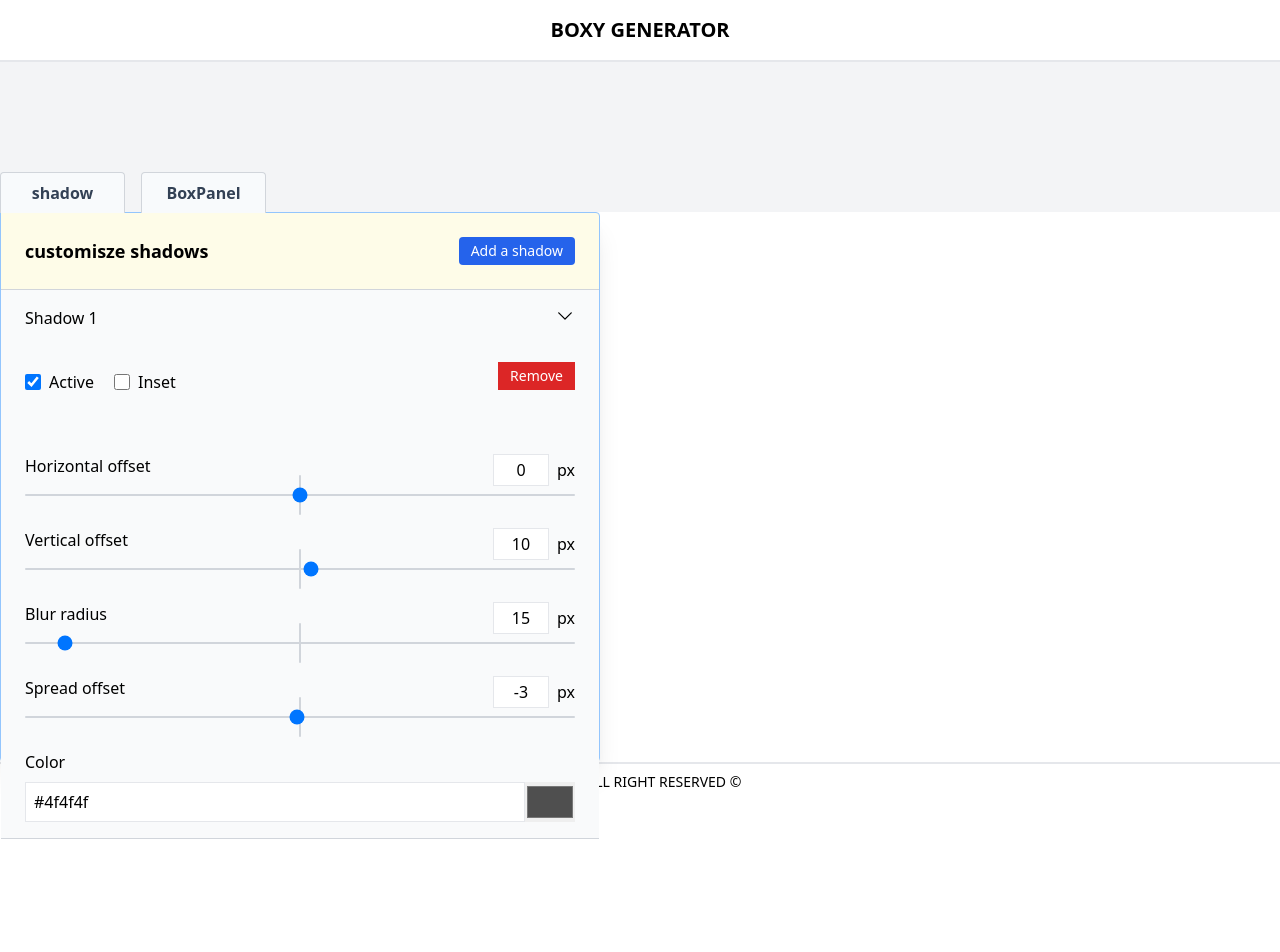
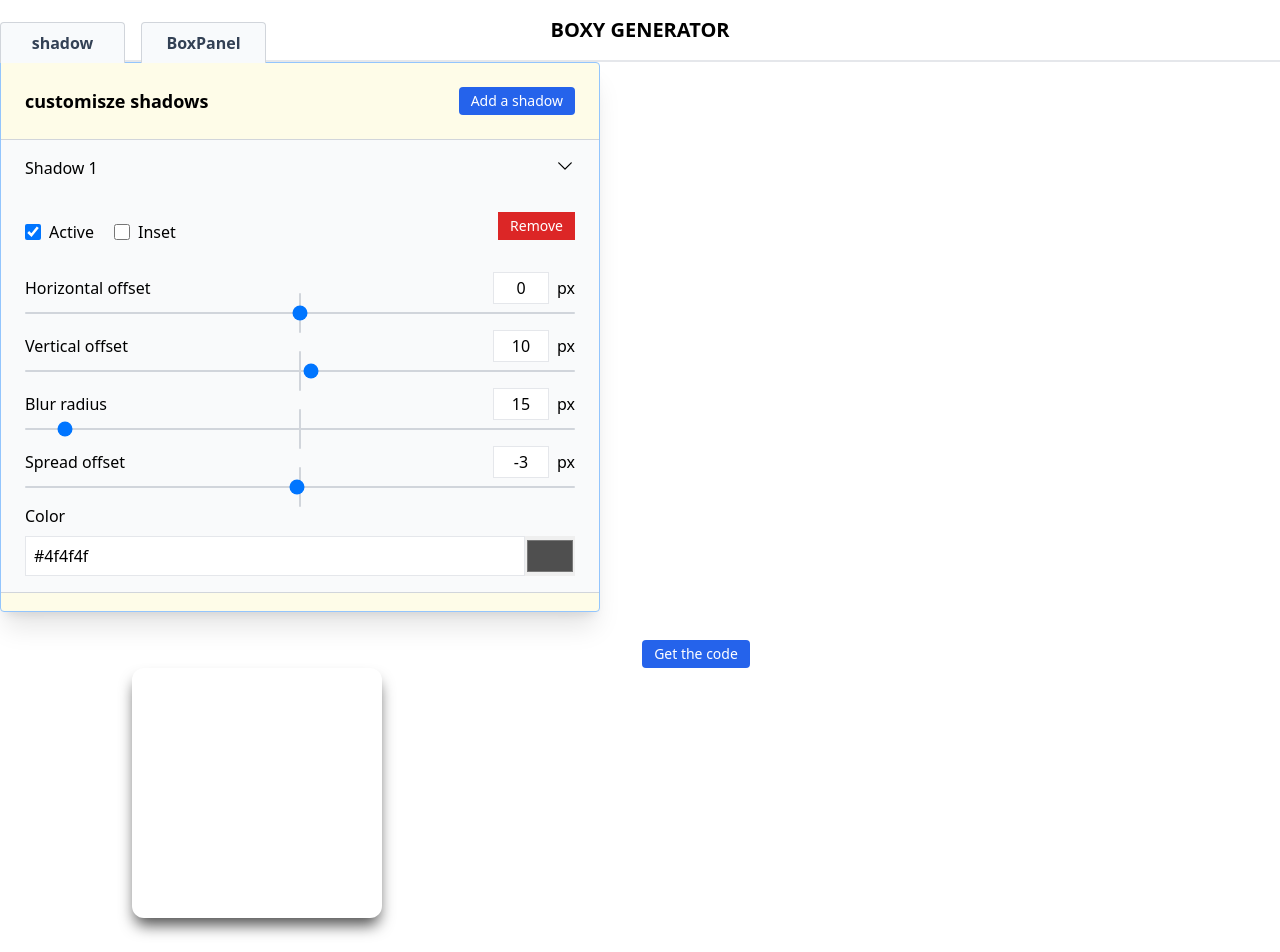
Before and after one commit to Ahmedogbinto/Boxy-generator, a React (Vite) app: page / in a window 1280 px wide. Shown: the top 952 px of the page. Before the commit the page ends 839 px from the top, so only its background shows below. Built offline with nearby package versions, Linux system fonts and the light colour scheme.

Commit message:
Ajout de la visualisation & Attribution des valeurs du state à la box

```diff
--- a/src/App.jsx
+++ b/src/App.jsx
@@ -1,6 +1,7 @@
 import Header from "./components/Header";
 import Footer from "./components/Footer";
 import LeftContainer from "./layouts/LeftContainer";
+import Visualization from "./layouts/Visualization/Visualization";
 
 
 function App() {
@@ -13,7 +14,8 @@
       </main>
 
       <LeftContainer/>
-      {/* <Visualization/> */}
+
+      <Visualization/>
 
       <Footer/>
 
--- a/src/layouts/LeftContainer.jsx
+++ b/src/layouts/LeftContainer.jsx
@@ -26,7 +26,7 @@
                     </button>
                 ))}
             </div>
-            <div>
+            <div className="h-full overflow-auto">
                 {tabsList[tabs].component}
 
             </div>
--- a/src/layouts/ShadowList/Shadow.jsx
+++ b/src/layouts/ShadowList/Shadow.jsx
@@ -46,7 +46,7 @@
         </button>
 
         {toggleshadow && <>
-            <div className="flex items-end px-6 py-4">
+            <div className="flex items-end px-6 pt-4">
                  <ShadowCheckbox name={"active"} shadowID={shadow.id} />
                  <ShadowCheckbox name={"inset"} shadowID={shadow.id} />
 
--- a/src/layouts/ShadowList/ShadowRange.jsx
+++ b/src/layouts/ShadowList/ShadowRange.jsx
@@ -12,8 +12,8 @@
       }))
     }
   return (
-   <div className="my-8">
-      <div className="flex justify-between">
+   <div className="my-4">
+      <div className="flex justify-between items-baseline">
         <p>{inputData.name}</p>
         <div className="flex items-baseline mb-2">
             <input
--- /dev/null
+++ b/src/layouts/Visualization/Modal/ModalBtn.jsx
@@ -0,0 +1,7 @@
+export default function ModalBtn() {
+  return (
+    <div className="relative z-0 mx-auto mt-2 py-1 px-3 cursor-pointer text-sm rounded bg-blue-600 text-white hover:bg-blue-700">
+        Get the code
+    </div>
+  )
+}
--- /dev/null
+++ b/src/layouts/Visualization/Modal/ModalResult.jsx
@@ -0,0 +1,5 @@
+export default function ModalResult() {
+  return (
+    <div>ModalResult</div>
+  )
+}
--- /dev/null
+++ b/src/layouts/Visualization/Visualization.jsx
@@ -0,0 +1,30 @@
+import { useSelector } from "react-redux"
+import ModalBtn from "./Modal/ModalBtn"
+import getBoxShadowValue from "../../utils/getBoxShadowValue"
+
+export default function Visualization() {
+
+  const shadowValues = useSelector(state => state.shadows)
+  const boxProperties = useSelector (state => state.boxProperties)
+
+  console.log(getBoxShadowValue(shadowValues));
+
+  return (
+    <div className="flex flex-col p-5 ml-10 lg:ml-28">
+        <ModalBtn/>
+        <div
+        className="w-[250px] h-[250px] bg-white rounded-xl mb-20 lg:mb-40"
+         style={{
+          boxShadow: `${getBoxShadowValue(shadowValues).slice(0, -1)}`,
+          borderRadiux: `${boxProperties[0].value}px`,
+          height: `${boxProperties[1].value}px`,
+          width: `${boxProperties[2].value}px`,
+          backgroundColor: `${boxProperties[3].value}`,
+        }}
+        >
+
+
+        </div>
+    </div>
+  )
+}
--- /dev/null
+++ b/src/utils/getBoxShadowValue.js
@@ -0,0 +1,20 @@
+export default function getBoxShadowValue(shadows) {
+
+    let finalString ="";
+
+    shadows.forEach(shadow => {
+        if(shadow.active){
+            shadow.inputs.forEach(input => {
+                if(input.type === "range") finalString += `${input.value}px `
+                else if(input.type === "color") finalString += `${input.value}`
+             })
+
+             if(shadow.inset) finalString += "inset"
+
+             if(shadows.indexOf(shadow) === shadows.length -1) finalString += ";"
+             else finalString += ","
+        }
+    })
+
+    return finalString
+}
```
